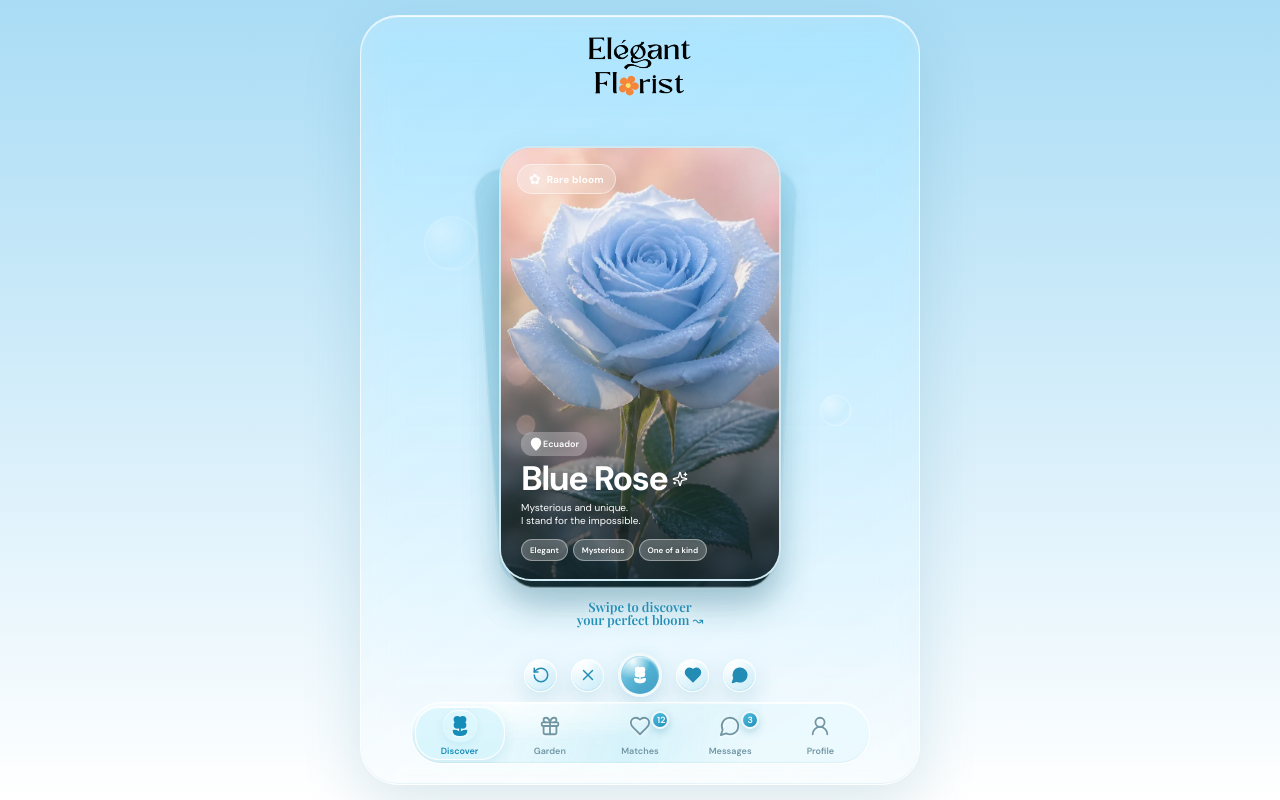
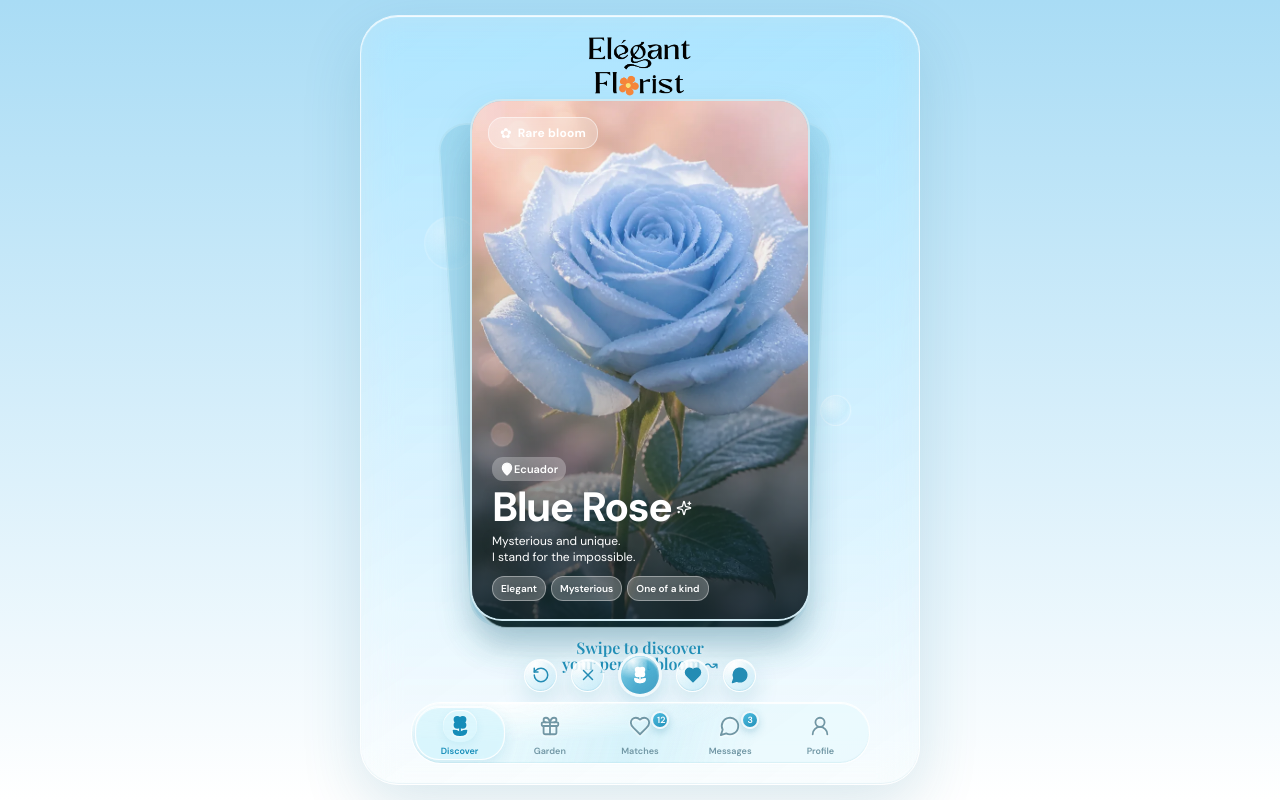
Before and after one commit to baotoan9698/elegantflorist, a React (Vite) app: page / in a window 1280 px wide. Built offline with nearby package versions, Linux system fonts and the light colour scheme.

Commit message:
Enlarge desktop hero card layout

```diff
--- a/src/styles.css
+++ b/src/styles.css
@@ -407,3 +407,16 @@ nav.ios-glass-nav:after{display:none!important}nav.ios-glass-nav{box-shadow:inse
   transform-style:preserve-3d;
 }
 .deck,.gallery-track{contain:layout style}
+
+/* Desktop: enlarge the complete hero card group by 20% */
+@media (min-width:700px){
+  .shell .deck{
+    width:min(348px,calc((100dvh - 245px)*.7745))!important;
+  }
+  .card-copy h1,.preview-card .card-copy h1{font-size:41px}
+  .card-copy p:not(.origin),.preview-card .card-copy p:not(.origin){font-size:12px}
+  .card-copy .origin,.preview-card .card-copy .origin{font-size:11px}
+  .tags span{font-size:10px}
+  .card .badge b,.preview-card .badge b{font-size:12px}
+  .shell .hint{font-size:16px}
+}
```
